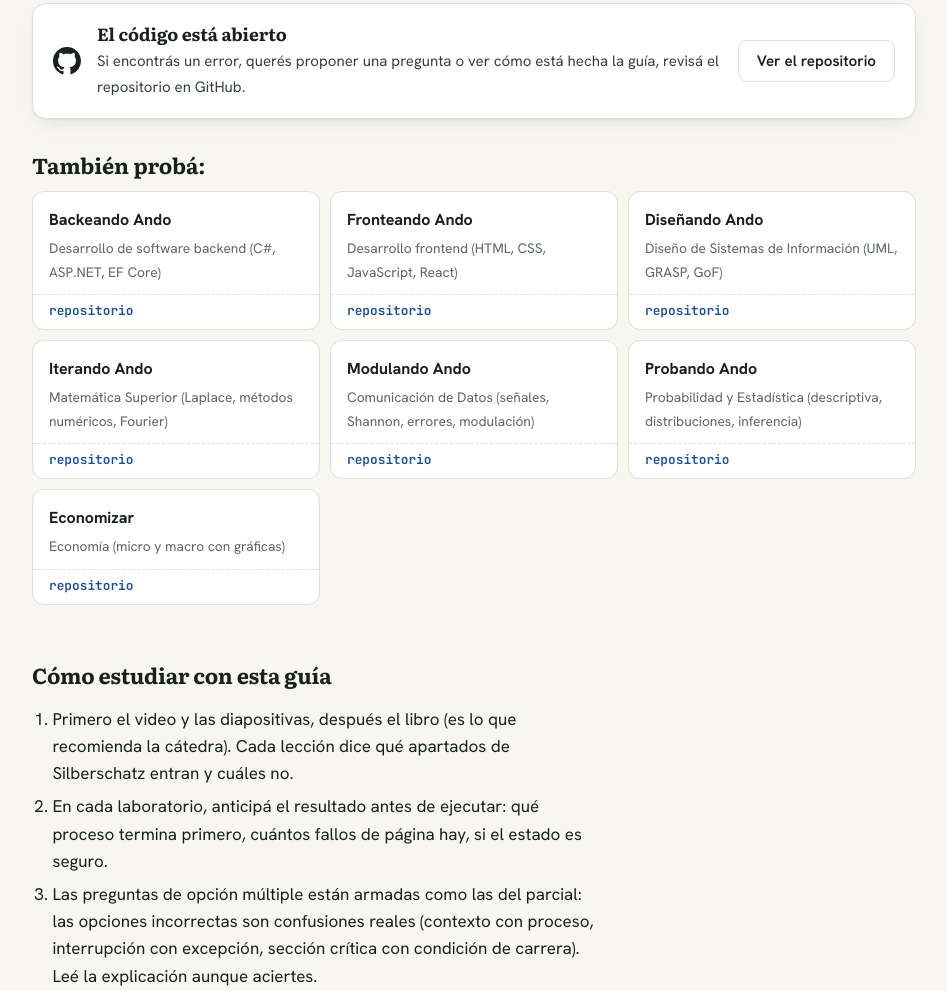
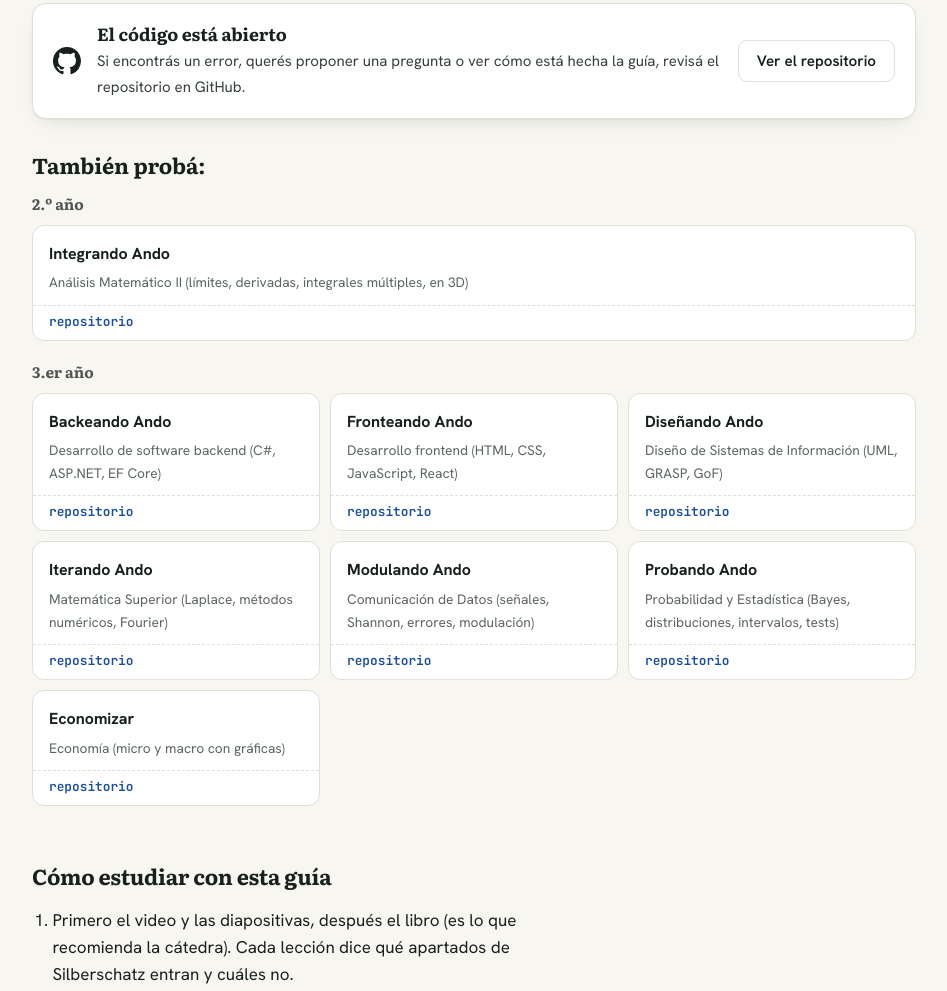
Before and after one commit to Franco704/operando-ando, a plain HTML site: page index.html in a window 1280 px wide. Shown: the part 4448-5439 px from the top of the page, without its empty margins (316-1263 px from the left). Drawn offline with Linux system fonts and the light colour scheme.

Commit message:
Muestra en el inicio todas las guías de la UTN, separadas por año
Co-Authored-By: Claude Opus 5.5 <noreply@anthropic.com>

```diff
--- a/css/styles.css
+++ b/css/styles.css
@@ -1009,3 +1009,7 @@ details.cmp { margin-top: 10px; } details.cmp summary { cursor: pointer; font-we
 .lesson-video summary { cursor: pointer; font-weight: 700; color: var(--accent); }
 .lesson-video video { margin: 12px 0 8px; }
 @media (max-height: 700px) { .vid-player { position: static; } }
+
+/* Otras guías agrupadas por año de la carrera */
+.also-y { font-size: .95rem; font-weight: 700; margin: 18px 0 8px; opacity: .75; }
+.also-h + .also-y { margin-top: 4px; }
--- a/js/app.js
+++ b/js/app.js
@@ -17,14 +17,16 @@
   const st = window.GUIDE.st;
   const REPO = 'https://github.com/Franco704/operando-ando';
   // Guías hermanas: página publicada y repositorio de cada una
+  // [nombre, materia, slug, año de la carrera]
   const SIBLINGS = [
-    ['Backeando Ando', 'Desarrollo de software backend (C#, ASP.NET, EF Core)', 'backeando-ando'],
-    ['Fronteando Ando', 'Desarrollo frontend (HTML, CSS, JavaScript, React)', 'fronteando-ando'],
-    ['Diseñando Ando', 'Diseño de Sistemas de Información (UML, GRASP, GoF)', 'disenando-ando'],
-    ['Iterando Ando', 'Matemática Superior (Laplace, métodos numéricos, Fourier)', 'iterando-ando'],
-    ['Modulando Ando', 'Comunicación de Datos (señales, Shannon, errores, modulación)', 'modulando-ando'],
-    ['Probando Ando', 'Probabilidad y Estadística (descriptiva, distribuciones, inferencia)', 'probando-ando'],
-    ['Economizar', 'Economía (micro y macro con gráficas)', 'economizar'],
+    ['Integrando Ando', 'Análisis Matemático II (límites, derivadas, integrales múltiples, en 3D)', 'integrando-ando', 2],
+    ['Backeando Ando', 'Desarrollo de software backend (C#, ASP.NET, EF Core)', 'backeando-ando', 3],
+    ['Fronteando Ando', 'Desarrollo frontend (HTML, CSS, JavaScript, React)', 'fronteando-ando', 3],
+    ['Diseñando Ando', 'Diseño de Sistemas de Información (UML, GRASP, GoF)', 'disenando-ando', 3],
+    ['Iterando Ando', 'Matemática Superior (Laplace, métodos numéricos, Fourier)', 'iterando-ando', 3],
+    ['Modulando Ando', 'Comunicación de Datos (señales, Shannon, errores, modulación)', 'modulando-ando', 3],
+    ['Probando Ando', 'Probabilidad y Estadística (Bayes, distribuciones, intervalos, tests)', 'probando-ando', 3],
+    ['Economizar', 'Economía (micro y macro con gráficas)', 'economizar', 3],
   ];
 
   // ---------- Almacenamiento (puede fallar en modo privado) ----------
@@ -222,7 +224,7 @@
             <a class="btn" href="${REPO}" target="_blank" rel="noopener">Ver el repositorio</a>
           </div>
           <h2 class="also-h" id="tambien">También probá:</h2>
-          <ul class="also">${SIBLINGS.map(([n, d, slug]) => `<li><a class="also-main" href="https://franco704.github.io/${slug}/" target="_blank" rel="noopener"><b>${n}</b><span>${d}</span></a><a class="also-repo" href="https://github.com/Franco704/${slug}" target="_blank" rel="noopener" aria-label="Repositorio de ${n}">repositorio</a></li>`).join('')}</ul>
+          ${[[2, '2.º año'], [3, '3.er año']].map(([a, t]) => `<h3 class="also-y">${t}</h3><ul class="also">${SIBLINGS.filter((s) => s[3] === a).map(([n, d, slug]) => `<li><a class="also-main" href="https://franco704.github.io/${slug}/" target="_blank" rel="noopener"><b>${n}</b><span>${d}</span></a><a class="also-repo" href="https://github.com/Franco704/${slug}" target="_blank" rel="noopener" aria-label="Repositorio de ${n}">repositorio</a></li>`).join('')}</ul>`).join('')}
         </section>
         <section class="home-how">
           <h2>Cómo estudiar con esta guía</h2>
```
